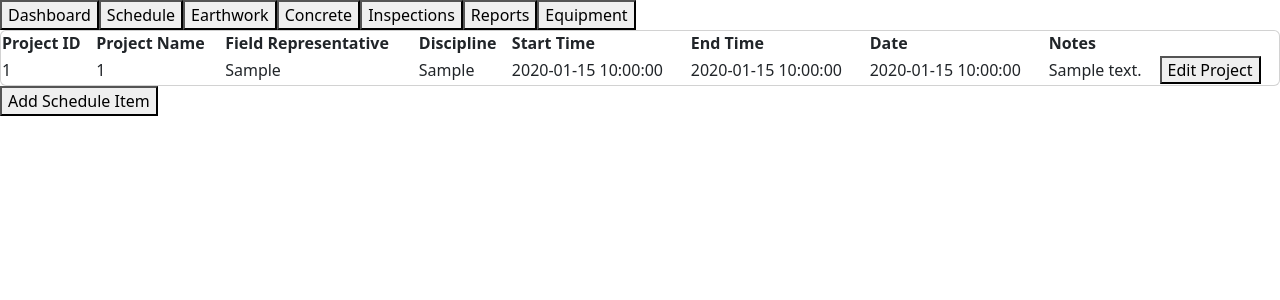
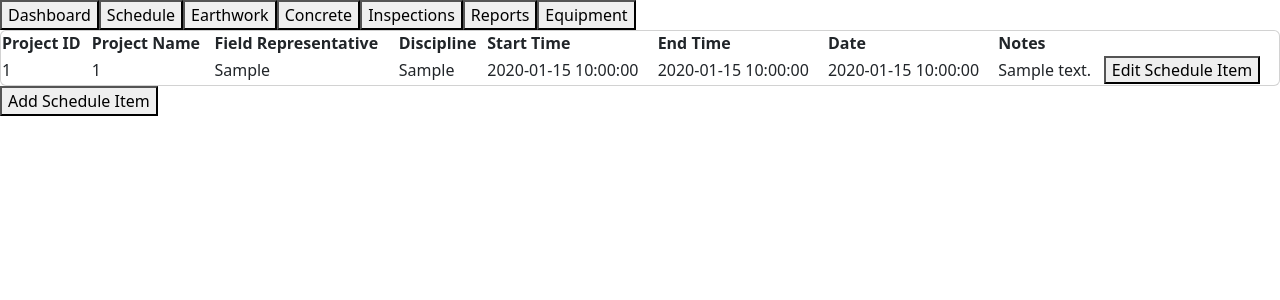
Before and after one commit to mcb11235/CMT_Data_Systems, a Flask app: page /schedules in a window 1280 px wide. Shown: the top 300 px of the page. Run offline with Flask 2, Linux system fonts and the light colour scheme; tables that the repository leaves empty or names only in its code hold one stand-in row (Sample ...).

Commit message:
added edit_schedule function

```diff
--- a/flask_app/controllers/dashboard.py
+++ b/flask_app/controllers/dashboard.py
@@ -9,7 +9,7 @@ import numpy as np
 import base64
 import staticmaps
 import os
-import io
+from io import BytesIO
 from PIL import Image
 
 bcrypt = Bcrypt(app)
--- a/flask_app/controllers/schedules.py
+++ b/flask_app/controllers/schedules.py
@@ -35,24 +35,23 @@ def edit_schedule(id):
     data = {
         'schedule_id': id
     }
-    project_item = Schedule.get_one_by_id(data)
-    return render_template('edit_schedule.html', item=project_item)
+    projects = Project.get_all_posts()
+    schedule_item = Schedule.get_one_by_id(data)
+    return render_template('edit_schedule.html', item=schedule_item, projects=projects)
 @app.route('/editschedule', methods=['POST'])
 def handle_edit_schedule():
-    if request.form['projectid'] == '' or request.form['project_manager'] == '':
+    if request.form['date'] == '' or request.form['field_representative'] == '':
         flash("All fields are required!")
         return redirect('/schedules')
     data = {
-        'projectid': request.form['projectid'],
-        'project_name': request.form['project_name'],
-        'client_name': request.form['client_name'],
-        'owner_name': request.form['owner_name'],
-        'project_manager': request.form['project_manager'],
-        'principal_engineer': request.form['principal_engineer'],
-        'total_budget': request.form['total_budget'],
-        'industry_sector': request.form['industry_sector']
+        'schedule_id' : request.form['schedule_id'],
+        'field_representative': request.form['field_representative'],
+        'discipline': request.form['discipline'],
+        'start_time': request.form['start_time'],
+        'end_time': request.form['end_time'],
+        'date': request.form['date']
     }
-    Schedule.update_project(data)
+    Schedule.update_schedule(data)
     return redirect('/schedules')
 @app.route('/delete_schedule', methods=['POST'])
 def delete_schedule():
--- a/flask_app/models/schedule.py
+++ b/flask_app/models/schedule.py
@@ -19,7 +19,7 @@ class Schedule:
         return connectToMySQL(schema_name).query_db(query, data)
     @classmethod
     def update_schedule(cls, data):
-        query = "UPDATE schedules SET project_id=%(project_id)s,field_representative=%(field_representative)s,discipline=%(discipline)s,start_time=%(start_time)s,end_time=%(end_time)s,date=%(date)s,notes=%(notes)s WHERE schedule_id=%(schedule_id)s;"
+        query = "UPDATE schedules SET field_representative=%(field_representative)s,discipline=%(discipline)s,start_time=%(start_time)s,end_time=%(end_time)s,date=%(date)s WHERE schedule_id=%(schedule_id)s;"
         return connectToMySQL(schema_name).query_db(query, data)
     @classmethod
     def get_all_posts(cls):
--- a/flask_app/templates/projects.html
+++ b/flask_app/templates/projects.html
@@ -8,7 +8,7 @@
             <a href="/dashboard"><button>Dashboard</button></a>
         </li>
         <li class="nav-item">
-            <a href="/schedule"><button>Schedule</button></a>
+            <a href="/schedules"><button>Schedule</button></a>
         </li>
         <li class="nav-item">
             <a href="/earthwork"><button>Earthwork</button></a>
--- a/flask_app/templates/schedules.html
+++ b/flask_app/templates/schedules.html
@@ -49,7 +49,7 @@
             <td>{{post.end_time[0]}}</td>
             <td>{{post.date[0]}}</td>
             <td>{{post.notes}}</td>
-            <td><a href="/edit_schedule/{{post.schedule_id[0]}}"><button class="btn-primary">Edit Project</button></a></td>
+            <td><a href="/edit_schedule/{{post.schedule_id[0]}}"><button class="btn-primary">Edit Schedule Item</button></a></td>
         </tr>
         {% endfor %}
     </table>
```
Also changed, not shown: flask_app/templates/edit_schedule.html (added, +35 -0 lines), flask_app/todos.md (+1 -4 lines), testmap.png.
